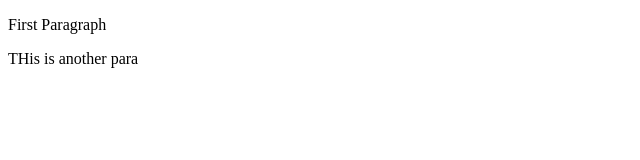
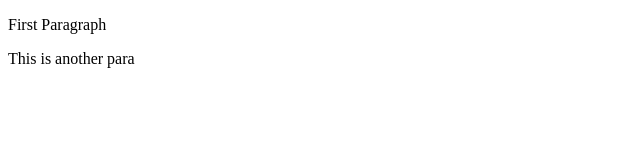
Before and after one commit to JATTYz/learning-git, a plain HTML site: page index.html in a window 1280 px wide. Shown: the full height of the page, 0-640 px from the left. Drawn offline with Linux system fonts and the light colour scheme.

Commit message:
Update index.html

```diff
--- a/index.html
+++ b/index.html
@@ -5,6 +5,6 @@
 </head>
 <body>
 	<p>First Paragraph</p>
-	<p> THis is another para</p>
+	<p> This is another para</p>
 </body>
 </html>
```
